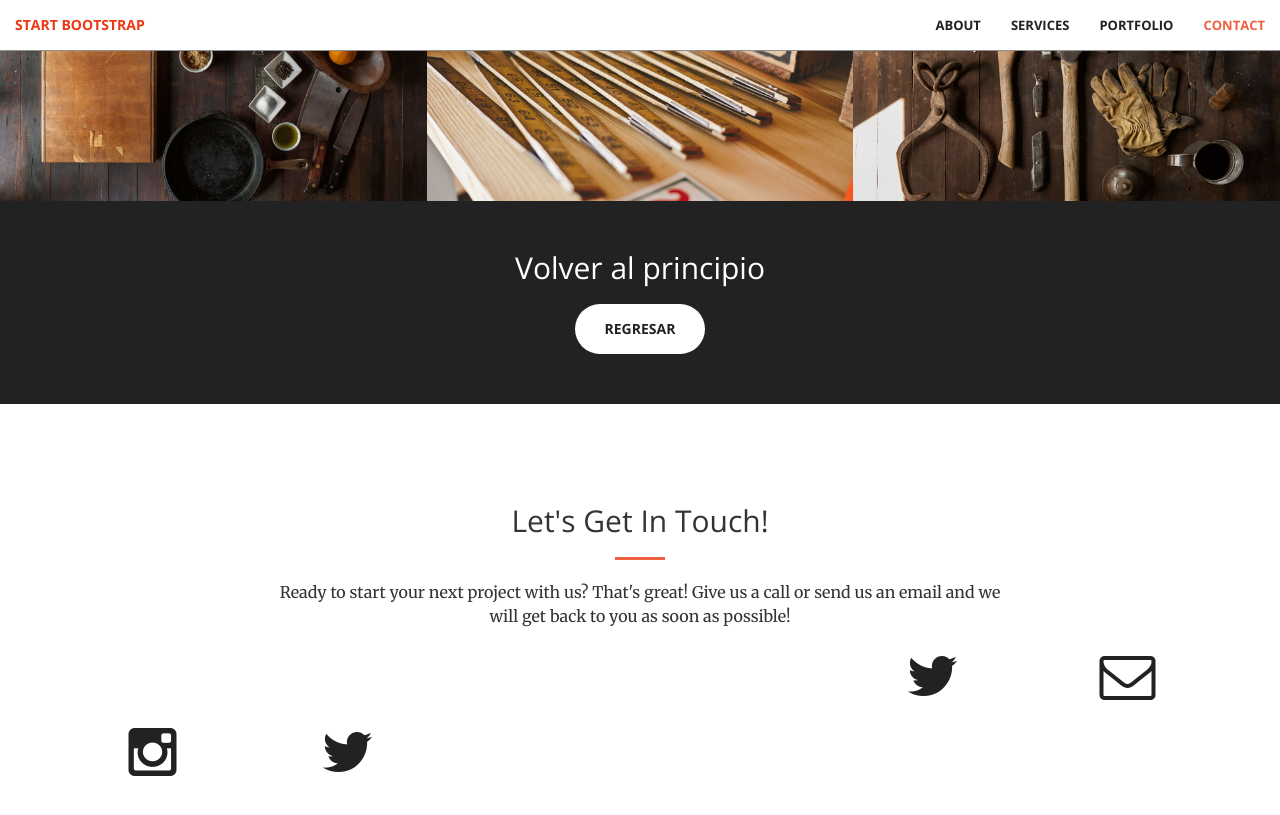
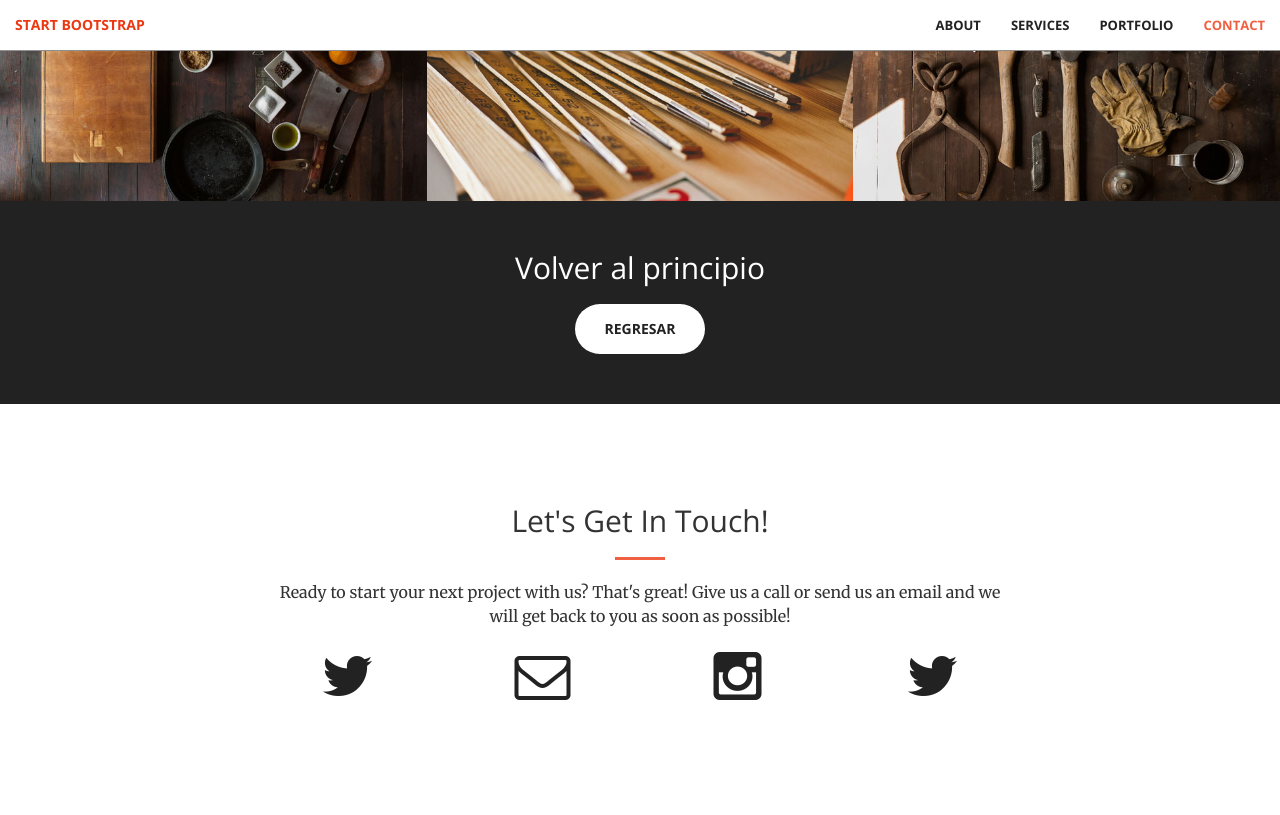
Before and after one commit to KatherineMerchanS/KatherineMerchanS.github.io, a Jekyll site: the page built from index.html, in a window 1280 px wide and 900 px high, scrolled down 2033 px. Shown: the top 815 px of the window. Built offline with Jekyll 4.4.1, drawn with Linux system fonts in a browser that asks for light colours.

Commit message:
Update contact.html

```diff
--- a/_includes/contact.html
+++ b/_includes/contact.html
@@ -6,7 +6,7 @@
                 <hr class="primary">
                 <p>Ready to start your next project with us? That's great! Give us a call or send us an email and we will get back to you as soon as possible!</p>
             </div>
-        <div class="col-lg-2 col-lg-offset-8 text-center">
+        <div class="col-lg-2 col-lg-offset-2 text-center">
             <a href="https://twitter.com/{{ site.twitter_username }}">
                 <i class="fa fa-twitter fa-3x wow bounceIn" data-wow-delay=".1s"></i>
                 <p>{{ site.twitter_username }}</p>
```
